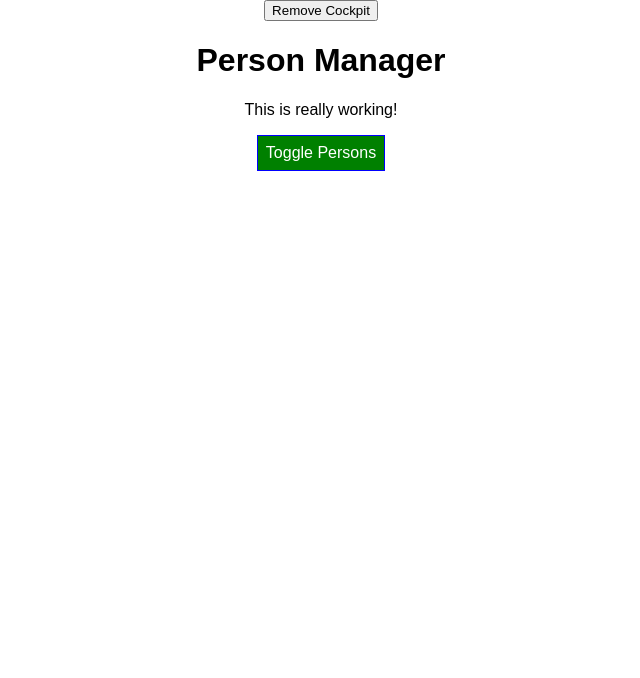
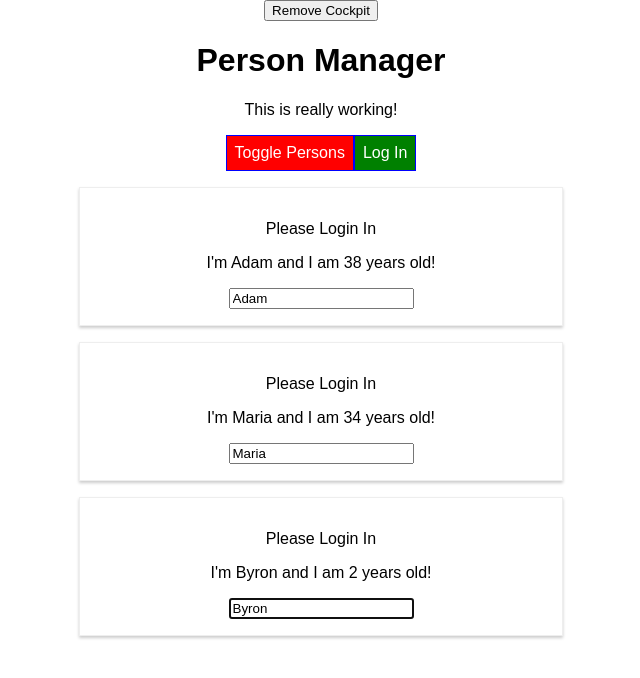
Before and after one commit to awebbdev/react-complete-guide, a React app: page / in a window 1280 px wide. Shown: the top 678 px of the page, without its empty margins (319-959 px from the left). Built offline with nearby package versions, Linux system fonts and the light colour scheme.

Commit message:
Added context

```diff
--- a/src/components/Cockpit/Cockpit.js
+++ b/src/components/Cockpit/Cockpit.js
@@ -1,19 +1,24 @@
-import React, { useEffect, memo } from 'react';
+import React, { useEffect, useRef, useContext } from 'react';
 import classes from './Cockpit.css';
+import AuthContext from '../Context/auth-context';
 
-const cockpit = (props) => {
+const cockpit = props => {
+    const toggleButtonRef = useRef(null);
+    const authContext = useContext(AuthContext);
+
     useEffect(() => {
         console.log('[Cockpit.js] useEffect');
+        toggleButtonRef.current.click();
         return () => {
-            console.log('[Cockpit.js] useEffect unload');
+            console.log('[Cockpit.js] cleanup work in useEffect');
         }
     }, []);
-useEffect(() => {
-    console.log('[Cockpit.js] 2nd useEffect')
-    return () => {
-        console.log('[Cockpit.js] 2nd useEffect unload');
-    }
-})
+    useEffect(() => {
+        console.log('[Cockpit.js] 2nd useEffect')
+        return () => {
+            console.log('[Cockpit.js] cleanup work in 2nd useEffect');
+        }
+    });
 
     const assignedClasses = [];
 
@@ -31,9 +36,10 @@
         <div className={classes.Cockpit}>
             <h1>{props.title}</h1>
             <p className={assignedClasses.join(' ')}>This is really working!</p>
-            <button className={btnClass} onClick={props.clicked}>Toggle Persons</button>
+            <button ref={toggleButtonRef} className={btnClass} onClick={props.clicked}>Toggle Persons</button>
+            <button onClick={authContext.login}>Log In</button>
         </div>
     );
 };
 
-export default memo(cockpit);
+export default cockpit;
--- /dev/null
+++ b/src/components/Context/auth-context.js
@@ -0,0 +1,8 @@
+import React from 'react';
+
+const authContext = React.createContext({
+    authenticated: false,
+    login: () => {}
+});
+
+export default authContext;
--- a/src/components/Persons/Person/Person.js
+++ b/src/components/Persons/Person/Person.js
@@ -4,6 +4,7 @@
 import Aux from '../../../hoc/Auxillary'
 import withClass from '../../../hoc/withClass'
 import classes from './Person.css'
+import AuthContext from '../../Context/auth-context'
 
 class Person extends Component {
 
@@ -12,15 +13,19 @@
         this.inputElementRef = React.createRef();
     }
 
+    static contextType = AuthContext;
+
     componentDidMount() {
         // this.inputElement.focus();
         this.inputElementRef.current.focus();
+        console.log(this.context.authenticated)
     }
 
     render() {
         console.log('[Person.js] rendering...');
         return (
             <Aux>
+                {this.context.authenticated ? <p>Authenticated</p> : <p>Please Login In</p>}
                 <p key='i1' onClick={this.props.click}> I'm {this.props.name} and I am {this.props.age} years old!</p>
                 <p key ='i2'>{this.props.children}</p>
                 <input key = 'i3' ref={this.inputElementRef} //ref={(inputEl) => {this.inputElement = inputEl;}}
--- a/src/containers/App.js
+++ b/src/containers/App.js
@@ -4,6 +4,7 @@
 import Cockpit from '../components/Cockpit/Cockpit';
 import withClass from '../hoc/withClass';
 import Aux from '../hoc/Auxillary'
+import AuthContext from '../components/Context/auth-context';
 
 class App extends Component {
   constructor(props) {
@@ -19,7 +20,8 @@
     otherState: 'some other value',
     showPersons: false,
     showCockpit: true,
-    changeCounter: 0
+    changeCounter: 0,
+    authenticated: false
   };
 
   static getDerivedStateFromProps(props, state) {
@@ -59,12 +61,16 @@
   deletePersonHandler = (personIndex) => {
     const persons = [...this.state.persons];
     persons.splice(personIndex, 1);
-    this.setState( {persons: persons } );
+    this.setState( {persons: persons} );
   }
 
   togglePersonsHandler = () => {
     const doesShow = this.state.showPersons;
-    this.setState({showPersons: !doesShow });
+    this.setState({showPersons: !doesShow});
+  }
+
+  loginHandler = () => {
+    this.setState({authenticated: true})
   }
 
   render() {
@@ -79,6 +85,7 @@
             persons={this.state.persons}
             clicked={this.deletePersonHandler}
             changed={this.nameChangedHandler}
+            isAuthenticated={this.state.authenticated}
           />
         </div>
       );
@@ -87,6 +94,12 @@
     return (
       <Aux>
         <button onClick={() => {this.setState({showCockpit: false})}}>Remove Cockpit</button>
+        <AuthContext.Provider value={
+          {
+            authenticated: this.state.authenticated,
+            login: this.loginHandler
+          }
+        }>
           {this.state.showCockpit ? (
             <Cockpit
               title={this.props.appTitle}
@@ -96,6 +109,7 @@
             />
           ) : null }
             {persons}
+        </AuthContext.Provider>
       </Aux>
     );
     // return React.createElement('div', {className: 'App'}, React.createElement('h1', null, 'Does this work now?'));
```
Lines whose indentation alone changed are shown as unchanged.
